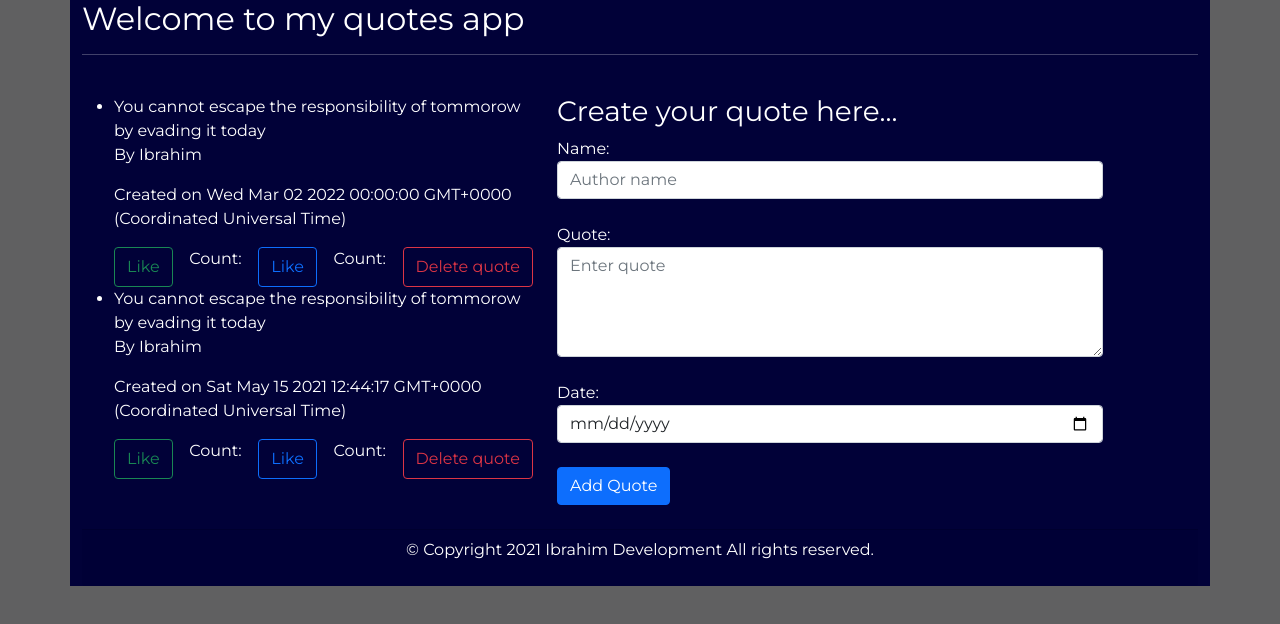
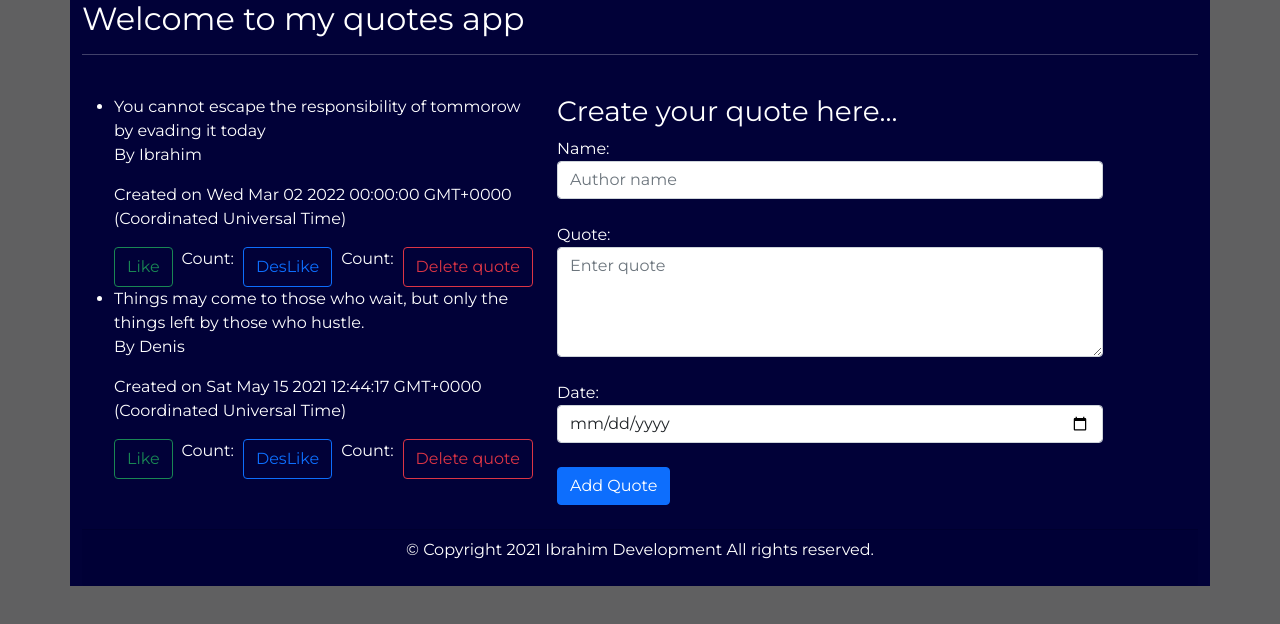
Before and after one commit to Rubyroy12/quotes-app, an Angular app: page / in a window 1280 px wide. Shown: the top 624 px of the page. Built offline with nearby package versions, Linux system fonts and the light colour scheme.

Commit message:
add action to delete button

```diff
--- a/src/app/header/header.component.html
+++ b/src/app/header/header.component.html
@@ -9,12 +9,12 @@
           <p>By {{quote.name}}</p>
           <p>Created on {{quote.dateCreated}}</p>
           <div class="d-flex justify-content-between">
-            <button class="btn btn-outline-success">Like</button>
+            <button class="btn btn-outline-success" (click)="like()">Like</button>
             <p>Count:</p>
 
-            <button class="btn btn-outline-primary">Like</button>
+            <button class="btn btn-outline-primary" (click)="Deslike()">DesLike</button>
             <p>Count:</p>
-            <button class="btn btn-outline-danger">Delete quote</button>
+            <button class="btn btn-outline-danger" (click)="quoteDelete()">Delete quote</button>
 
           </div>
 
--- a/src/app/header/header.component.ts
+++ b/src/app/header/header.component.ts
@@ -1,5 +1,5 @@
-import { Component, OnInit } from '@angular/core';
-import { Quote} from '../quote';
+import { Component, OnInit, Output, EventEmitter } from '@angular/core';
+import { Quote } from '../quote';
 
 @Component({
   selector: 'app-header',
@@ -7,15 +7,28 @@ import { Quote} from '../quote';
   styleUrls: ['./header.component.css']
 })
 export class HeaderComponent implements OnInit {
+  @Output() isComplete = new EventEmitter<Quote>();
+
+
   quotes: Quote[] = [
-    new Quote ('Ibrahim','You cannot escape the responsibility of tommorow by evading it today', new Date(2021,14,2)),
-    new Quote ('Ibrahim','You cannot escape the responsibility of tommorow by evading it today', new Date())
+    new Quote('Ibrahim', 'You cannot escape the responsibility of tommorow by evading it today', new Date(2021, 14, 2)),
+    new Quote('Denis', 'Things may come to those who wait, but only the things left by those who hustle.', new Date())
   ];
 
-  addNewQuote(quote: Quote){
+  addNewQuote(quote: Quote) {
     let quoteLength = this.quotes.length;
     quote.dateCreated = new Date(quote.dateCreated)
     this.quotes.push(quote);
+  }
+
+  quoteDelete() {
+    let toDelete = confirm("Are you sure you want to delete?");
+    if (toDelete) {
+      this.quotes.slice();
+
+    }
+
+
   }
 
   constructor() { }
```
